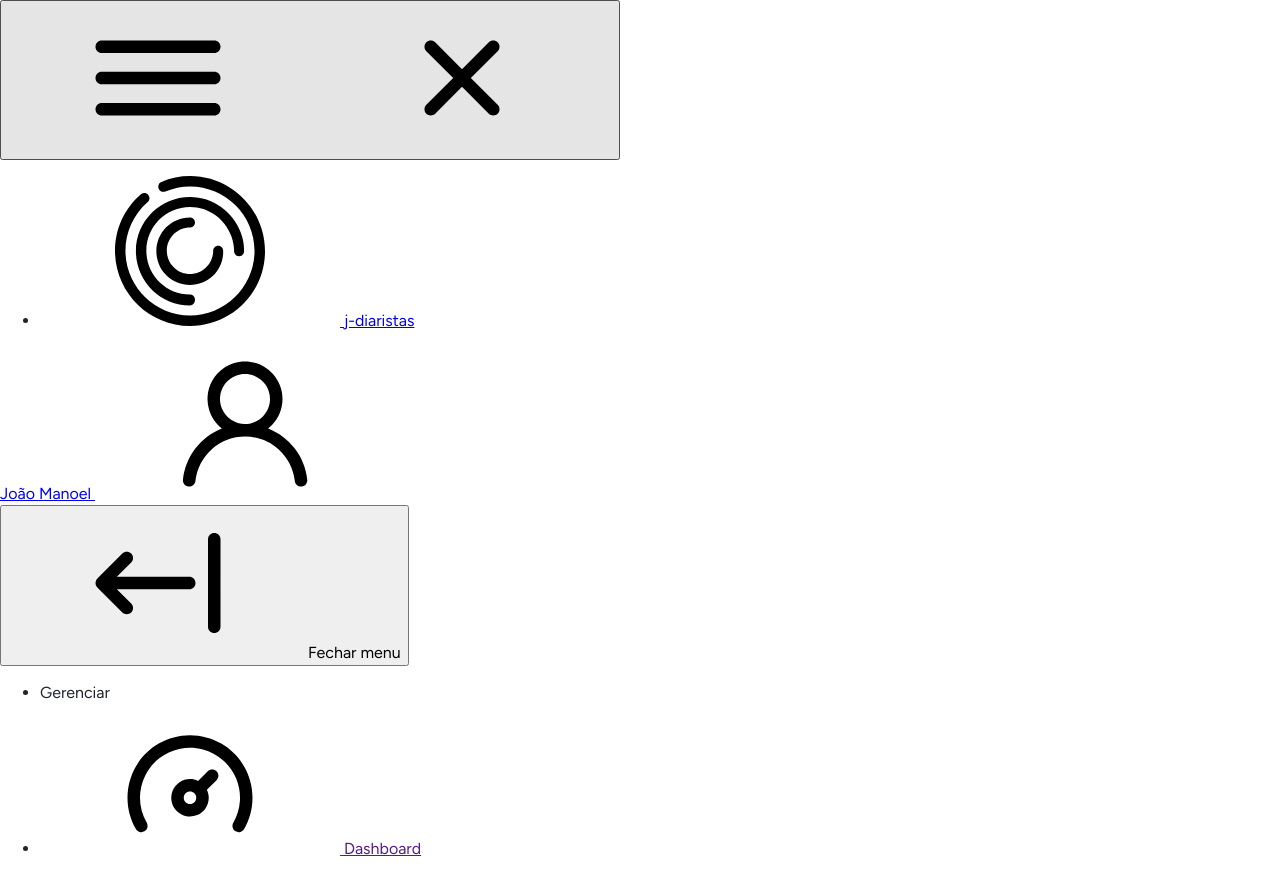
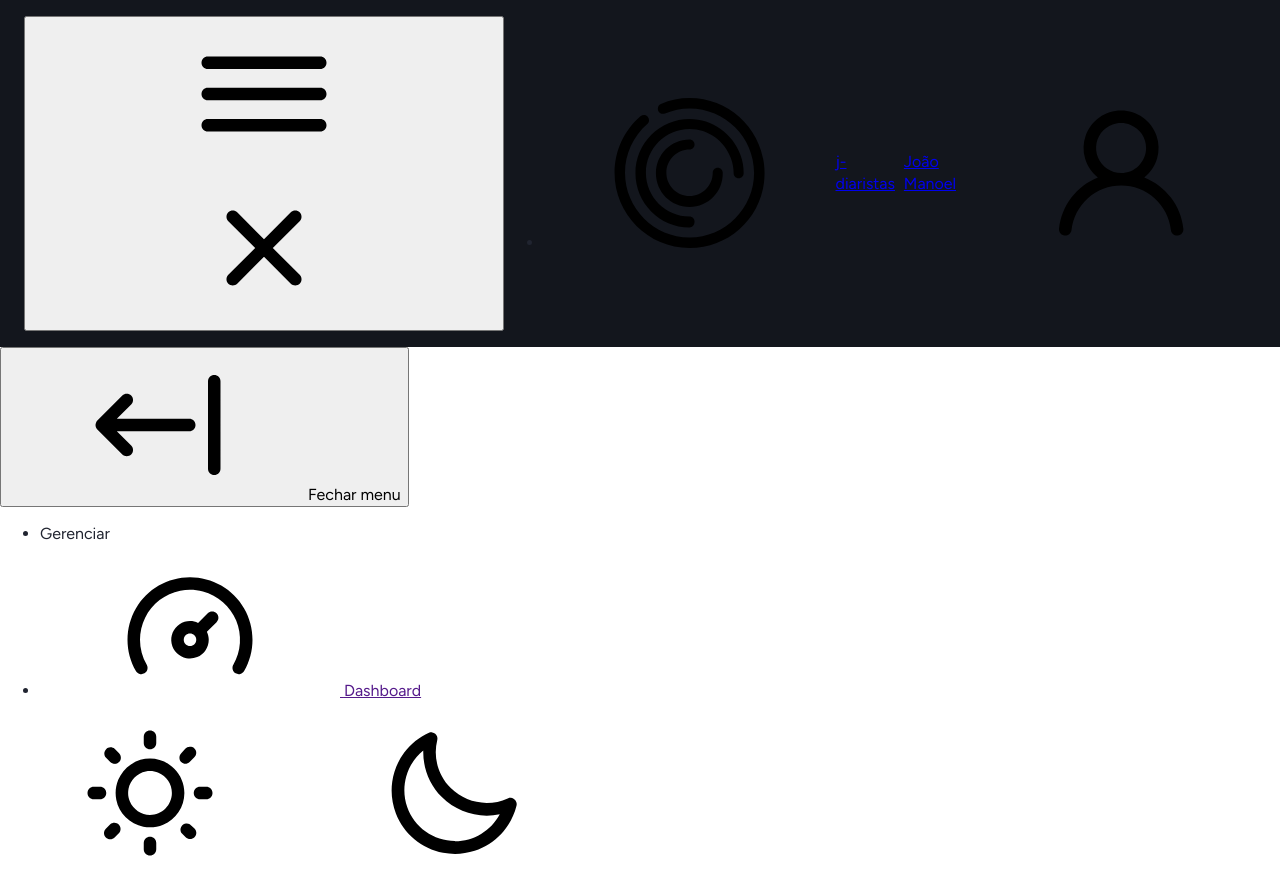
Before and after one commit to jotahtsx/tumindica-dashboard, a plain HTML site: page index.html in a window 1280 px wide. Shown: the top 871 px of the page. Drawn offline with Linux system fonts and the light colour scheme; files that its build step writes are made by us from their sources; files whose address does not match are found by name.

Commit message:
feat: the header

```diff
--- a/css/app.css
+++ b/css/app.css
@@ -60,3 +60,15 @@ body {
 	font-family: 'Figtree', sans-serif;
 	color: var(--gray-base);
 }
+
+#main-header {
+	background-color: var(--main-header-bg);
+	padding: 1rem 1.5rem;
+}
+
+#main-header nav,
+#main-header ul,
+#main-header a {
+	display: flex;
+	align-items: center;
+}
--- a/index.html
+++ b/index.html
@@ -15,7 +15,7 @@
 	<link href="https://fonts.googleapis.com/css2?family=Figtree:wght@400;700&display=swap" rel="stylesheet">
 
 	<!-- Main stylesheet -->
-	<link rel="stylesheet" href="app.css">
+	<link rel="stylesheet" href="./css/app.css">
 </head>
 <body>
 
```
